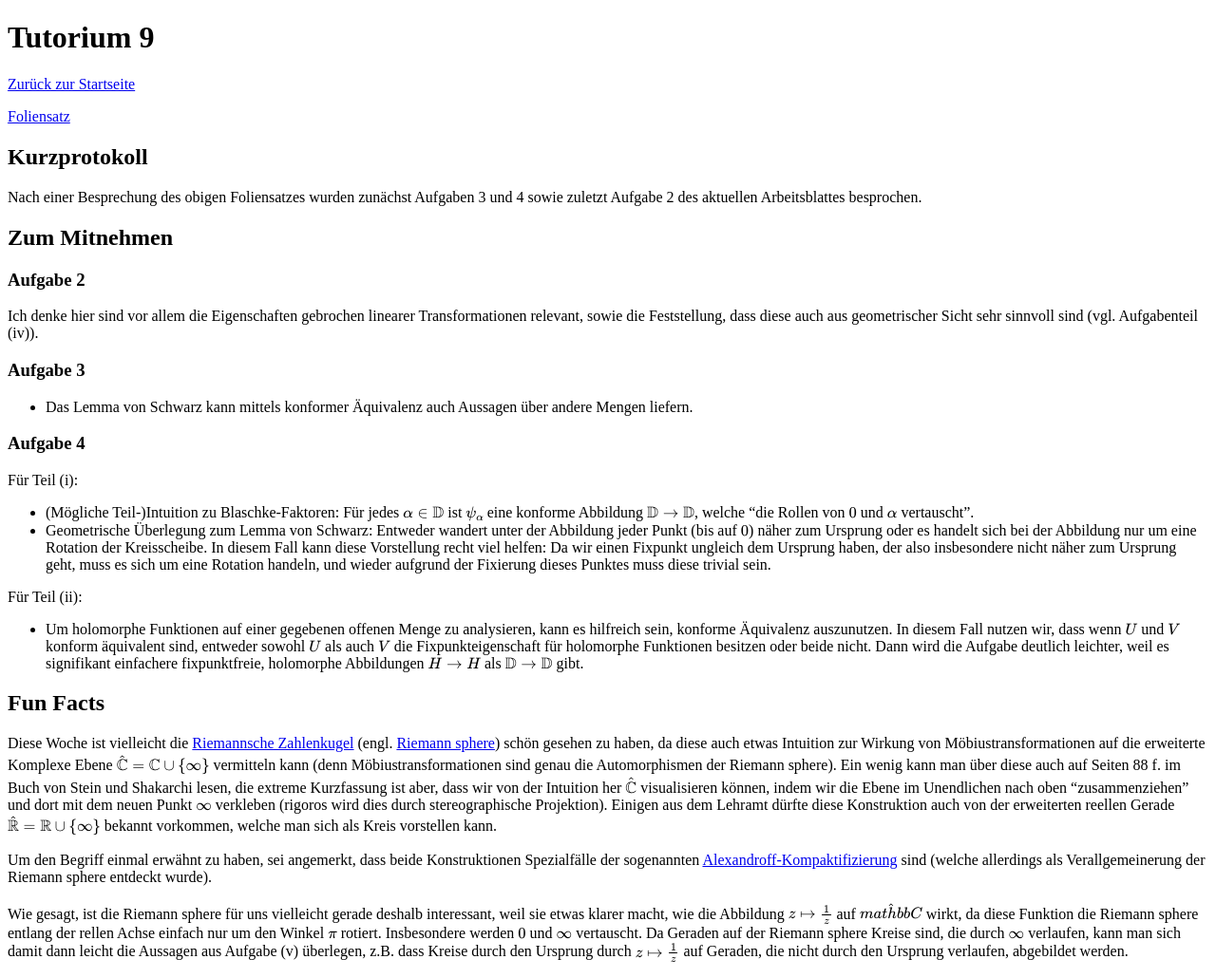
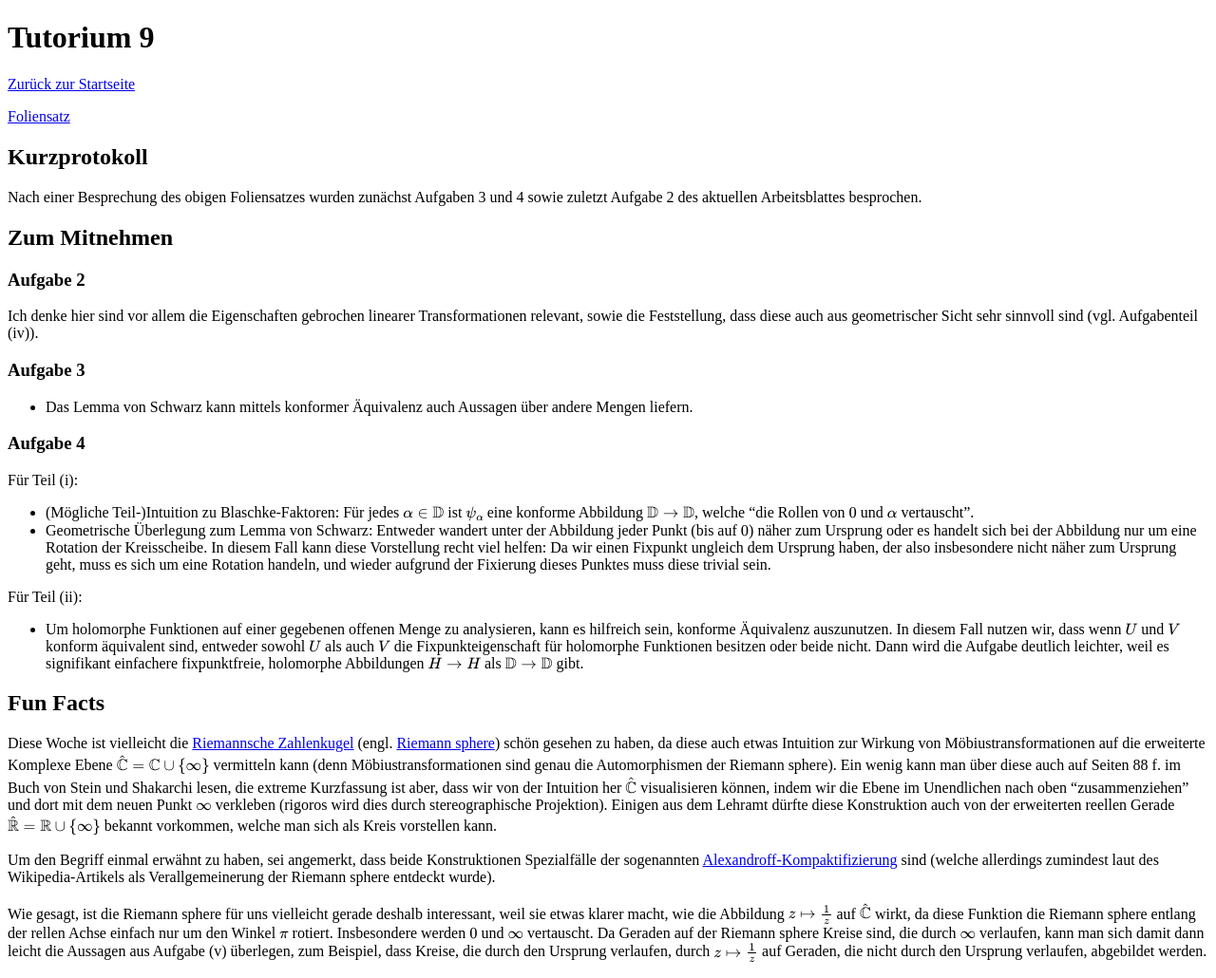
Before and after one commit to fdf-uni/ft, a Jekyll site: the page built from tutorials/tut09.md, in a window 1280 px wide. Shown: the whole page at 95% size. Built offline with Jekyll 4.4.1, drawn with Linux system fonts in a browser that asks for light colours; our own code applies the rules of GitHub Pages for plain Markdown files.

Commit message:
fix(tut09): mostly typos

```diff
--- a/tutorials/tut09.md
+++ b/tutorials/tut09.md
@@ -31,8 +31,8 @@ Diese Woche ist vielleicht die [Riemannsche Zahlenkugel](https://de.wikipedia.or
 Ein wenig kann man über diese auch auf Seiten 88 f. im Buch von Stein und Shakarchi lesen, die extreme Kurzfassung ist aber, dass wir von der Intuition her $$\hat{\mathbb{C}}$$ visualisieren können, indem wir die Ebene im Unendlichen nach oben "zusammenziehen" und dort mit dem neuen Punkt $$\infty$$ verkleben (rigoros wird dies durch stereographische Projektion).
 Einigen aus dem Lehramt dürfte diese Konstruktion auch von der erweiterten reellen Gerade $$\hat{\mathbb{R}} = \mathbb{R} \cup \{\infty\}$$ bekannt vorkommen, welche man sich als Kreis vorstellen kann.
 
-Um den Begriff einmal erwähnt zu haben, sei angemerkt, dass beide Konstruktionen Spezialfälle der sogenannten [Alexandroff-Kompaktifizierung](https://de.wikipedia.org/wiki/Alexandroff-Kompaktifizierung) sind (welche allerdings als Verallgemeinerung der Riemann sphere entdeckt wurde).
+Um den Begriff einmal erwähnt zu haben, sei angemerkt, dass beide Konstruktionen Spezialfälle der sogenannten [Alexandroff-Kompaktifizierung](https://de.wikipedia.org/wiki/Alexandroff-Kompaktifizierung) sind (welche allerdings zumindest laut des Wikipedia-Artikels als Verallgemeinerung der Riemann sphere entdeckt wurde).
 
-Wie gesagt, ist die Riemann sphere für uns vielleicht gerade deshalb interessant, weil sie etwas klarer macht, wie die Abbildung $$z \mapsto \frac{1}{z}$$ auf $$\hat{mathbb{C}}$$ wirkt, da diese Funktion die Riemann sphere entlang der rellen Achse einfach nur um den Winkel $$\pi$$ rotiert.
+Wie gesagt, ist die Riemann sphere für uns vielleicht gerade deshalb interessant, weil sie etwas klarer macht, wie die Abbildung $$z \mapsto \frac{1}{z}$$ auf $$\hat{\mathbb{C}}$$ wirkt, da diese Funktion die Riemann sphere entlang der rellen Achse einfach nur um den Winkel $$\pi$$ rotiert.
 Insbesondere werden $$0$$ und $$\infty$$ vertauscht.
-Da Geraden auf der Riemann sphere Kreise sind, die durch $$\infty$$ verlaufen, kann man sich damit dann leicht die Aussagen aus Aufgabe (v) überlegen, z.B. dass Kreise durch den Ursprung durch $$z \mapsto \frac{1}{z}$$ auf Geraden, die nicht durch den Ursprung verlaufen, abgebildet werden.
+Da Geraden auf der Riemann sphere Kreise sind, die durch $$\infty$$ verlaufen, kann man sich damit dann leicht die Aussagen aus Aufgabe (v) überlegen, zum Beispiel, dass Kreise, die durch den Ursprung verlaufen, durch $$z \mapsto \frac{1}{z}$$ auf Geraden, die nicht durch den Ursprung verlaufen, abgebildet werden.
```
